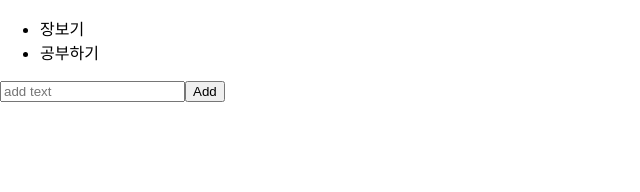
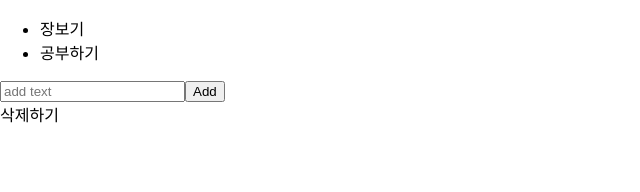
Before and after one commit to changjunYun/todo-list, a React (Create React App) app: page / in a window 1280 px wide. Shown: the top 192 px of the page, without its empty margins (0-640 px from the left). Built offline with nearby package versions, Linux system fonts and the light colour scheme.

Commit message:
리스트에 삭제하기 텍스트 추가 (#5)

```diff
--- a/src/components/TodoList/TodoList.jsx
+++ b/src/components/TodoList/TodoList.jsx
@@ -21,6 +21,7 @@ export default function TodoList(){
             </ul>
             {/* add가 되면 나의 콜백함수를 호출해라 */}
             <AddTodo onAdd={handleAdd}/>
+            <div>삭제하기</div>
         </section>
     );
 }
```
